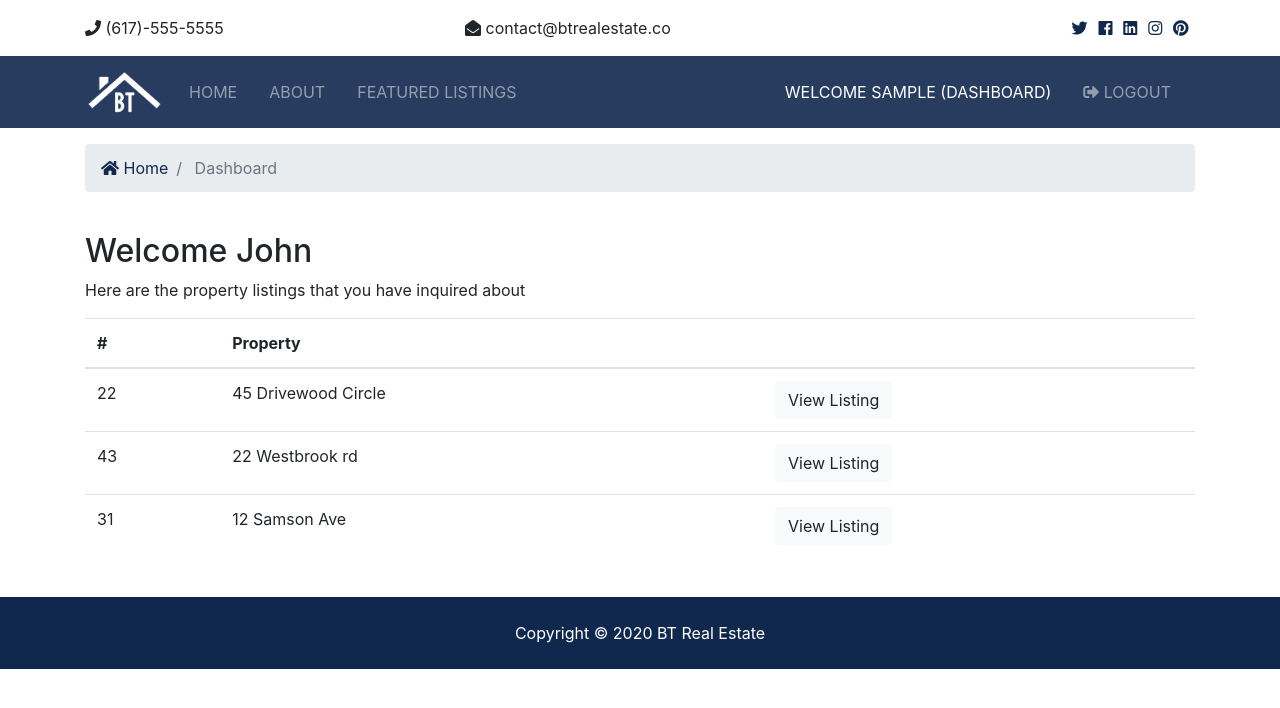
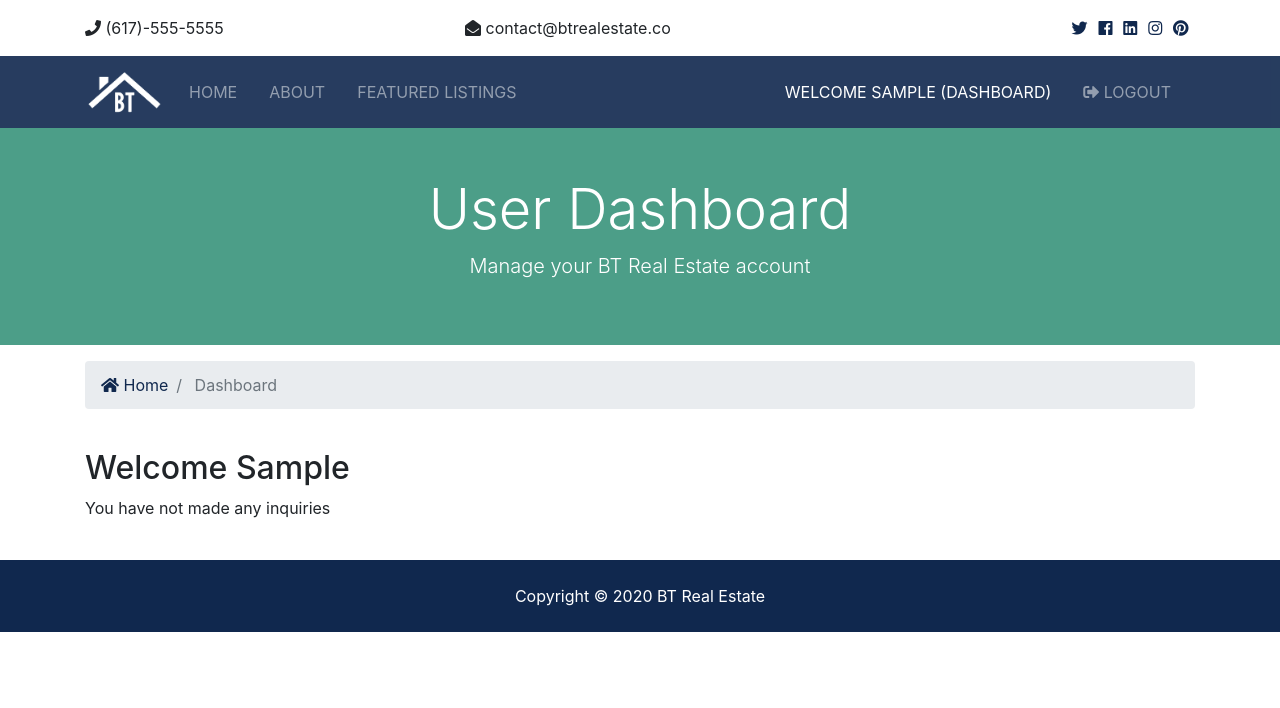
Before and after one commit to avborik/btre, a Django app: page /accounts/dashboard in a window 1280 px wide. Shown: the top 708 px of the page. Run offline with Django 3.2, Linux system fonts and the light colour scheme; the visitor is signed in with stand-in values (Sample User, id 1); data that the repository does not hold is empty; some libraries are stand-ins or nearby versions.

Commit message:
Finished all functions for dashboard

```diff
--- a/accounts/views.py
+++ b/accounts/views.py
@@ -1,6 +1,7 @@
 from django.shortcuts import render, redirect
 from django.contrib import messages, auth
 from django.contrib.auth.models import User
+from contacts.models import Contact
 
 # Create your views here.
 def register(request):
@@ -69,4 +70,9 @@ def logout(request):
       return redirect('index')
 
 def dashboard(request):
-    return render(request, 'accounts/dashboard.html')
+    user_contacts = Contact.objects.order_by('-contact_date').filter(user_id=request.user.id)
+
+    context = {
+       'contacts': user_contacts
+    }
+    return render(request, 'accounts/dashboard.html', context)
--- a/templates/accounts/dashboard.html
+++ b/templates/accounts/dashboard.html
@@ -3,6 +3,18 @@
 {% block title %} | Dashboard {% endblock %}
 
 {% block content %}
+
+<section id="showcase-inner" class="py-5 text-white">
+    <div class="container">
+      <div class="row text-center">
+        <div class="col-md-12">
+            <h1 class="display-4">User Dashboard</h1>
+            <p class="lead">Manage your BT Real Estate account</p>
+        </div>
+      </div>
+    </div>
+</section>
+
 <!-- Breadcrumb -->
 <section id="bc" class="mt-3">
     <div class="container">
@@ -25,7 +37,8 @@
     <div class="container">
       <div class="row">
         <div class="col-md-12">
-          <h2>Welcome John</h2>
+          <h2>Welcome {{ user.first_name }}</h2>
+          {% if contacts %}
           <p>Here are the property listings that you have inquired about</p>
           <table class="table">
             <thead>
@@ -36,29 +49,20 @@
               </tr>
             </thead>
             <tbody>
+              {% for contact in contacts %}
               <tr>
-                <td>22</td>
-                <td>45 Drivewood Circle</td>
+                <td>{{ contact.id }}</td>
+                <td>{{ contact.listing }}</td>
                 <td>
-                  <a class="btn btn-light" href="#">View Listing</a>
+                  <a class="btn btn-light" href="{% url 'listing' contact.listing_id %}">View Listing</a>
                 </td>
               </tr>
-              <tr>
-                <td>43</td>
-                <td>22 Westbrook rd</td>
-                <td>
-                  <a class="btn btn-light" href="#">View Listing</a>
-                </td>
-              </tr>
-              <tr>
-                <td>31</td>
-                <td>12 Samson Ave</td>
-                <td>
-                  <a class="btn btn-light" href="#">View Listing</a>
-                </td>
-              </tr>
+              {% endfor %}
             </tbody>
           </table>
+          {% else %}
+            <p>You have not made any inquiries</p>
+          {% endif %}
         </div>
       </div>
     </div>
```
